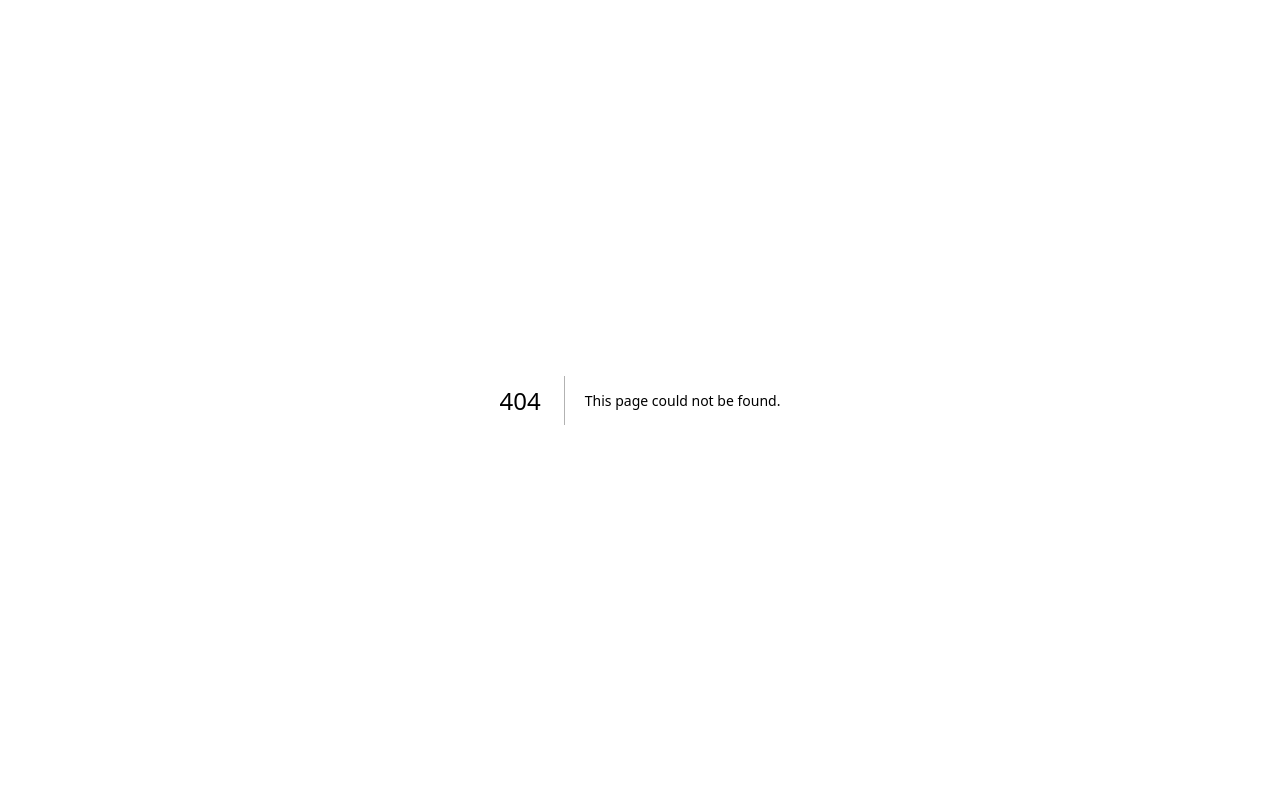
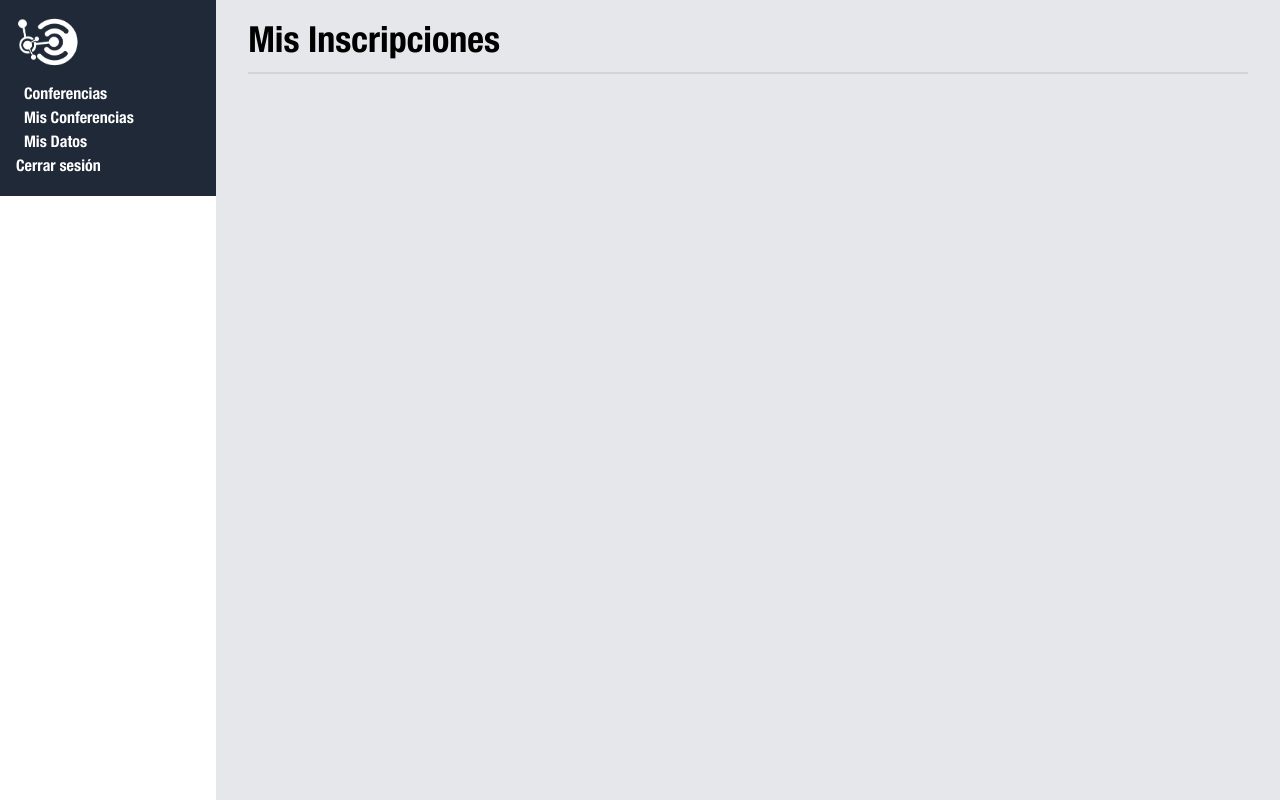
Before and after one commit to erickperejil/Congreso-Universitario-Frontend, a Next.js app: page /my/inscriptions in a window 1280 px wide. Before the commit this address had no page. Built offline with nearby package versions, Linux system fonts and the light colour scheme.

Commit message:
Layout Home

```diff
--- a/package.json
+++ b/package.json
@@ -12,6 +12,8 @@
     "@headlessui/react": "^2.2.0",
     "congreso-universitario": "file:",
     "framer-motion": "^11.15.0",
+    "js-cookie": "^3.0.5",
+    "jsonwebtoken": "^9.0.2",
     "next": "15.1.2",
     "react": "^19.0.0",
     "react-dom": "^19.0.0"
--- /dev/null
+++ b/src/app/layouts/HomeLayout.tsx
@@ -0,0 +1,36 @@
+import Link from "next/link";
+import { ReactNode } from "react";
+
+export default function HomeLayout({ children }: { children: ReactNode }) {
+    const navOptions = [
+        { name: "Conferencias", icon: "", link: "/" },
+        { name: "Mis Conferencias", icon: "", link: "/my-conferences" },
+        { name: "Mis Datos", icon: "", link: "/my-data" },
+    ];
+
+    return (
+        <div className="flex w-full min-h-screen">
+            <nav className="w-1/5 bg-gray-800 text-white p-4 h-full">
+                <img src="/logo_cit_blanco.webp" alt="Logo" className="w-16" />
+                <div className="flex flex-col items-between mt-4 h-full">
+                    <ul className="flex flex-col">
+                        {navOptions.map((option, index) => (
+                            <li key={index}>
+                                <span className="mr-2">{option.icon}</span>
+                                <Link href={option.link}>{option.name}</Link>
+                            </li>
+                        ))}
+                    </ul>
+                    <button className="w-full text-left">
+                        <span></span>
+                        Cerrar sesión
+                    </button>
+
+                </div>
+            </nav>
+            <main className="bg-gray-200 w-full py-6 px-8">{children}
+
+            </main>
+        </div>
+    );
+}
--- /dev/null
+++ b/src/app/login/actions.ts
@@ -0,0 +1,24 @@
+export const login = async (email: string, password: string): Promise<{ error?: string; token?: string }> => {
+    const API_URL = process.env.NEXT_PUBLIC_API_URL;
+
+    try {
+        const response = await fetch(`${API_URL}/usuario/login`, {
+            method: 'POST',
+            headers: {
+                'Content-Type': 'application/json',
+            },
+            body: JSON.stringify({ email, password }),
+        });
+
+        if (!response.ok) {
+            const errorData = await response.json();
+            return { error: errorData.message || 'An error occurred during login' };
+        }
+
+        const data = await response.json();
+        return { token: data.token }; // Assuming the backend sends a token on successful login
+    } catch (error) {
+        console.error('Login error:', error);
+        return { error: 'Network error or server unavailable' };
+    }
+};
--- a/src/app/login/page.tsx
+++ b/src/app/login/page.tsx
@@ -3,11 +3,14 @@
 import { useState } from "react";
 import { useRouter } from 'next/router';
 import Link from "next/link";
+import Cookies from 'js-cookie';
+
 
 import Button from "@/components/Button";
 import InputForm from "@/components/InputForm";
 
 import { isLoginInputsValids } from "@/utils/loginFormValidators";
+import { login } from "./actions";
 
 function Login() {
     /* estados de inputs */
@@ -16,13 +19,32 @@ function Login() {
     const [areInputsValids, setAreInputsValids] = useState(false);
     const [loginError, setLoginError] = useState("Lo sentimos, revisa tus credenciales");
 
-    function handleLogin(event: React.FormEvent): void {
+    const handleLogin = async (event: React.FormEvent<HTMLFormElement>) => {
         event.preventDefault();
 
-        /* aca llamar a la funcion del backend */
+        // Llamada al servicio de login
+        const response = await login(email, password);
 
-        console.log("Login successful");
-    }
+        if (response.error) {
+            setLoginError(response.error);
+            console.error('Login failed:', response.error);
+            return;
+        }
+
+        // Limpiar el error si el login es exitoso
+        setLoginError(null);
+        console.log('Login successful, token:', response.token);
+
+        // Guardar el token en la cookie
+        if (response.token) {
+            Cookies.set('authToken', response.token, { expires: 1, secure: process.env.NODE_ENV === 'production' });
+        }
+
+        // Redirigir a la página protegida (por ejemplo, al dashboard o página principal)
+        window.location.href = '/dashboard';
+    };
+
+
 
     function handleEmailChange(e: React.ChangeEvent<HTMLInputElement>): void {
         setAreInputsValids(isLoginInputsValids(e.target.value, password));
--- /dev/null
+++ b/src/app/my/conferences/page.tsx
@@ -0,0 +1,13 @@
+
+export default function Conferences() {
+    return (
+        <>
+            <h1 className="text-4xl mb-2">Conferencias</h1>
+
+                <hr className="border-[.5px] border-gray-300" />
+
+
+
+        </>
+    );
+}
--- /dev/null
+++ b/src/app/my/inscriptions/page.tsx
@@ -0,0 +1,10 @@
+export default function MyInscriptions() {
+    return (
+        <>
+            <h1 className="text-4xl mb-2">Mis Inscripciones</h1>
+
+            <hr className="border-[.5px] border-gray-300" />
+
+        </>
+    );
+}
--- /dev/null
+++ b/src/app/my/layout.tsx
@@ -0,0 +1,16 @@
+import HomeLayout from '../layouts/HomeLayout';
+
+import { ReactNode } from 'react';
+
+interface HomeProps {
+    children: ReactNode;
+}
+
+export default function Home({ children }: HomeProps) {
+    return (
+        <HomeLayout>
+            {children}
+        </HomeLayout>
+
+    );
+}
--- /dev/null
+++ b/src/app/my/page.tsx
@@ -0,0 +1,10 @@
+import HomeLayout from '../layouts/HomeLayout';
+
+export default function Home() {
+    return (
+        <HomeLayout>
+            <h2>¡Hola, mundo!</h2>
+        </HomeLayout>
+
+    );
+}
--- /dev/null
+++ b/src/app/my/profile/page.tsx
@@ -0,0 +1,12 @@
+export default function Conferences() {
+    return (
+        <>
+        <h1 className="text-4xl mb-2">Mi Perfil</h1>
+
+            <hr className="border-[.5px] border-gray-300" />
+
+
+
+    </>
+    );
+}
```
Also changed, not shown: public/middleware.ts (added, +44 -0 lines), 1 other file (tests, documents, lock files or other folders).
